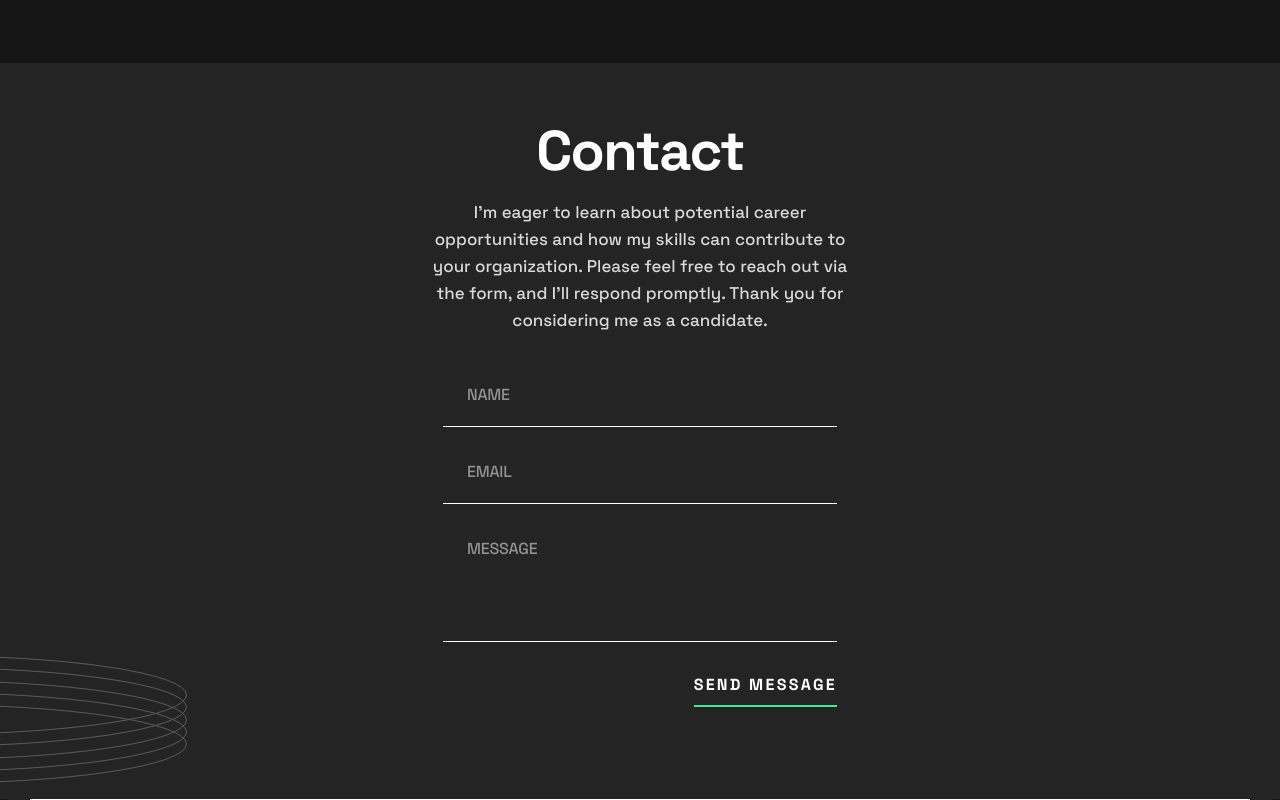
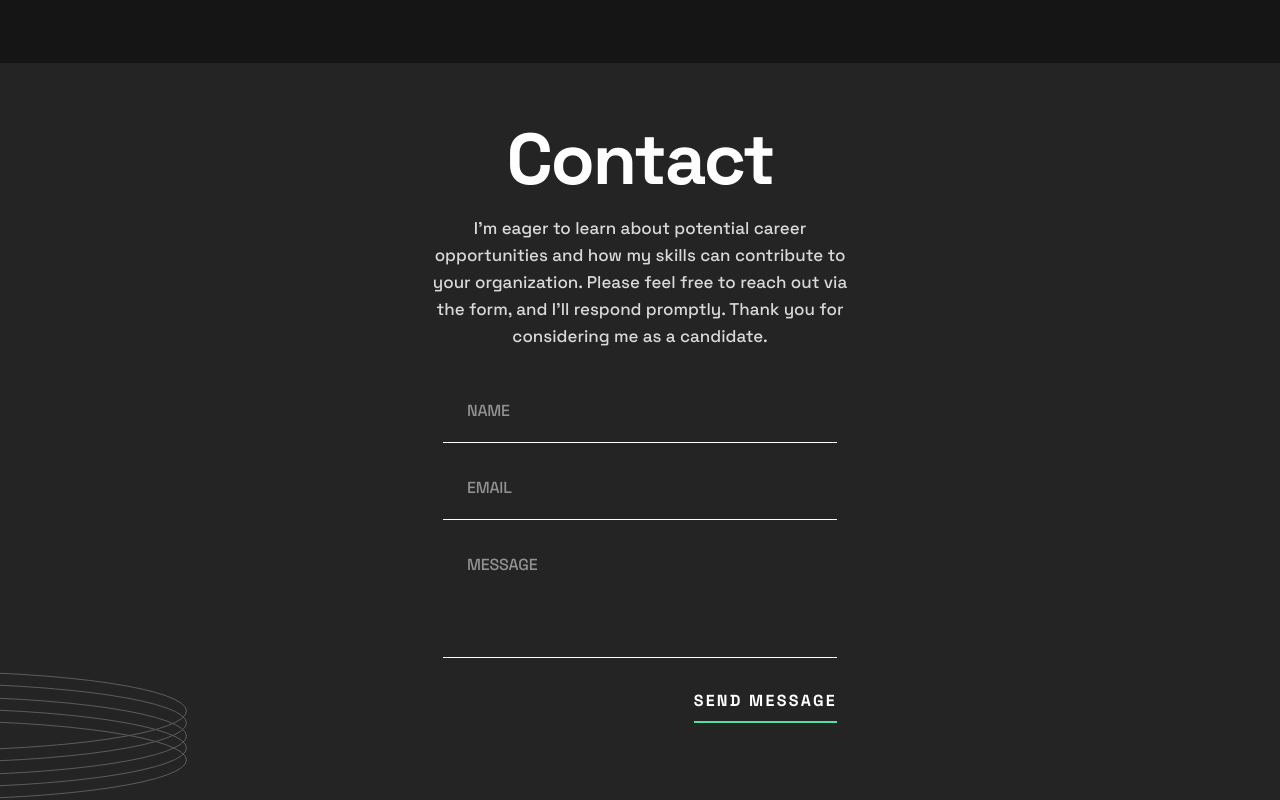
Before and after one commit to AdamHaniff/Developer-Portfolio, a website built with Parcel: page index.html in a window 1280 px wide. Shown: the part 2300-3100 px from the top of the page. Built offline with nearby package versions, Linux system fonts and the light colour scheme.

Commit message:
Styled contact__header in 768px layout

```diff
--- a/main.scss
+++ b/main.scss
@@ -847,6 +847,12 @@ body {
       max-width: 44.5rem;
       margin-bottom: 4.8rem;
     }
+
+    &__header {
+      font-size: 7.2rem;
+      line-height: 7.2rem;
+      letter-spacing: -0.2045rem;
+    }
   }
 }
 
```
Also changed, not shown: css/main.css, 1 other file.
